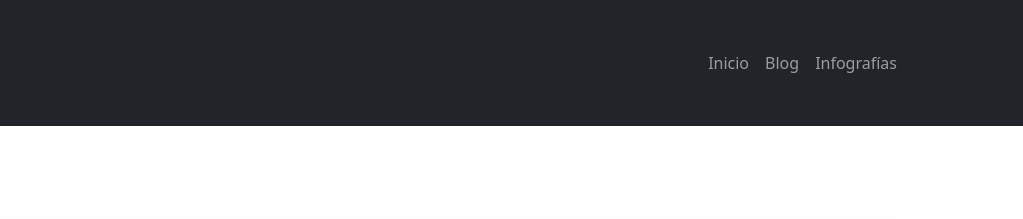
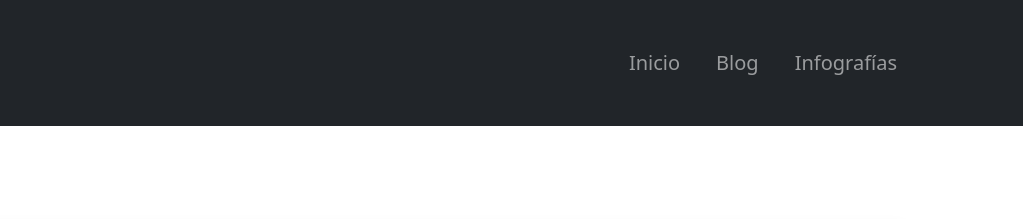
Before and after one commit to FabioandresOC/FabioandresOC.github.io, a plain HTML site: page blog-home.html in a window 1280 px wide. Shown: the top 219 px of the page, 257-1280 px from the left. Drawn offline with nearby package versions, Linux system fonts and the light colour scheme.

Commit message:
Update blog-home.html

```diff
--- a/blog-home.html
+++ b/blog-home.html
@@ -16,7 +16,8 @@
     <body class="d-flex flex-column">
         <main class="flex-shrink-0">
             <!-- Navigation-->
-            <nav class="navbar navbar-expand-lg navbar-dark bg-dark">
+             <!-- Navigation-->
+             <nav class="navbar navbar-expand-lg navbar-dark bg-dark">
                 <div class="container px-5">
                     <a class="navbar-brand" href="index.html">
                         <img src="LogoOficialUnifranz-removebg-preview.png" alt="UNIFRANZ" width="120" height="100">
@@ -24,9 +25,9 @@
                     <button class="navbar-toggler" type="button" data-bs-toggle="collapse" data-bs-target="#navbarSupportedContent" aria-controls="navbarSupportedContent" aria-expanded="false" aria-label="Toggle navigation"><span class="navbar-toggler-icon"></span></button>
                     <div class="collapse navbar-collapse" id="navbarSupportedContent">
                         <ul class="navbar-nav ms-auto mb-2 mb-lg-0">
-                            <li class="nav-item"><a class="nav-link" href="index.html">Inicio</a></li>
-                            <li class="nav-item"><a class="nav-link" href="about.html">Blog</a></li>
-                            <li class="nav-item"><a class="nav-link" href="blog-home.html">Infografías</a></li>
+                            <li class="nav-item" style="margin-right: 20px;"><a class="nav-link" href="index.html" style="font-size: 20px;">Inicio</a></li>
+                            <li class="nav-item" style="margin-right: 20px;"><a class="nav-link" href="about.html" style="font-size: 20px;">Blog</a></li>
+                            <li class="nav-item"><a class="nav-link" href="blog-home.html" style="font-size: 20px;">Infografías</a></li>
                         </ul>
                     </div>
                 </div>
```
